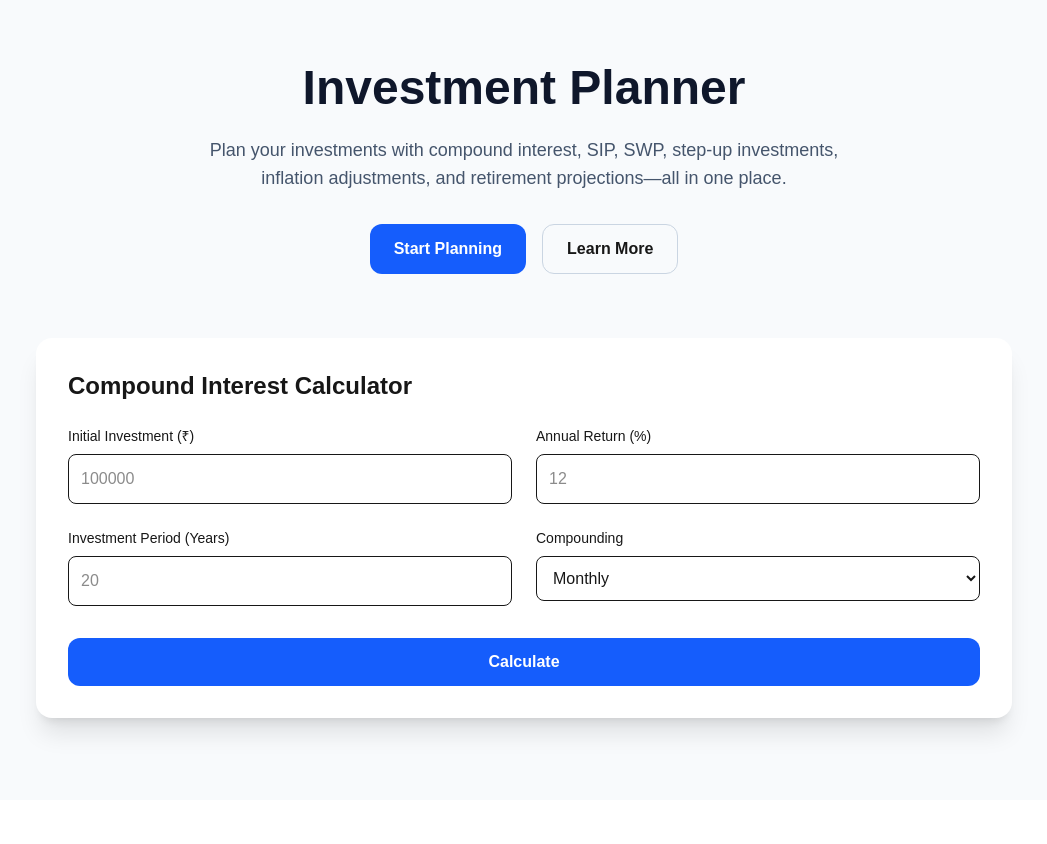
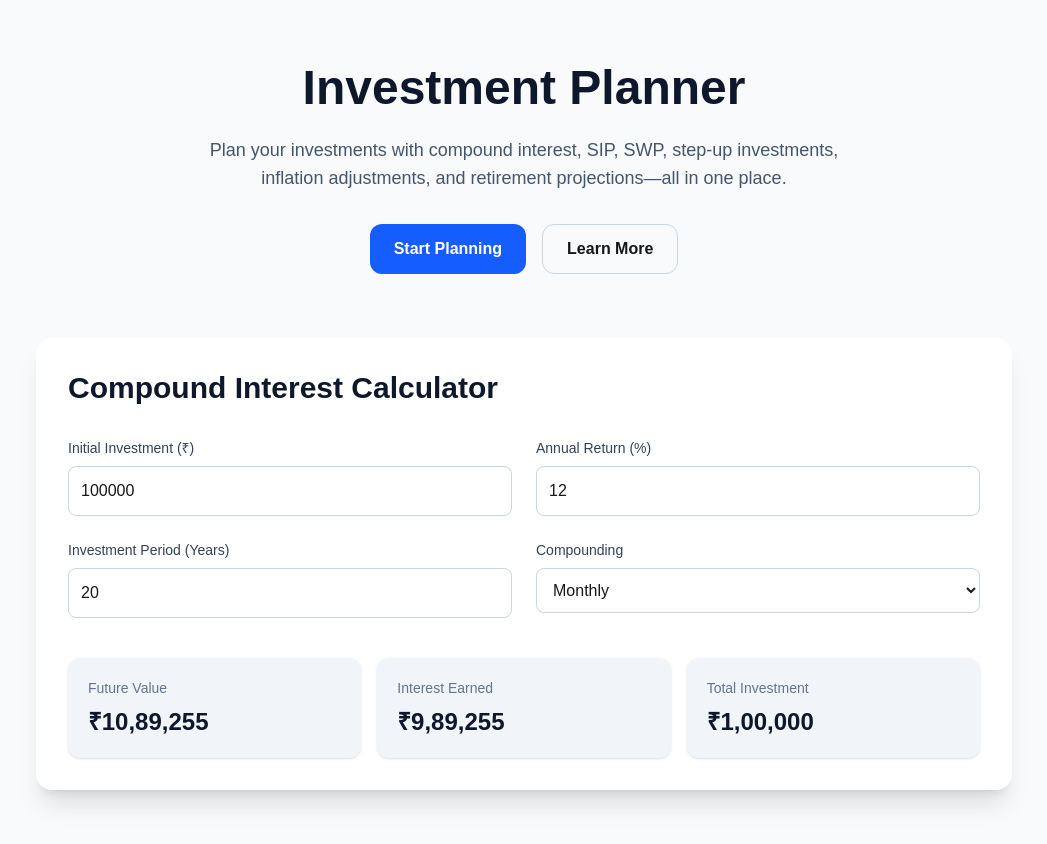
Before and after one commit to maxatulsingh/investment-planner, a Next.js app: page / in a window 1280 px wide. Shown: the top 844 px of the page, without its empty margins (116-1163 px from the left). Before the commit the page ends 800 px from the top, so only its background shows below. Built offline with nearby package versions, Linux system fonts and the light colour scheme.

Commit message:
v0.1 - working compound interest calculator

```diff
--- a/components/calculator/Calculator.tsx
+++ b/components/calculator/Calculator.tsx
@@ -1,68 +1,106 @@
-type CalculatorProps = {};
+"use client";
 
-export default function Calculator({}: CalculatorProps) {
+import { useMemo, useState } from "react";
+
+import { calculateCompoundInterest } from "@/lib/calculations/compoundInterest";
+import { formatCurrency } from "@/lib/utils/currency";
+import { InvestmentInput } from "@/types/investment";
+
+import InputField from "./InputField";
+import ResultCard from "./ResultCard";
+
+export default function Calculator() {
+  const [form, setForm] = useState<InvestmentInput>({
+    principal: 100000,
+    annualRate: 12,
+    years: 20,
+    frequency: "Monthly",
+  });
+
+  const result = useMemo(() => {
+    return calculateCompoundInterest(form);
+  }, [form]);
+
+  function updateField<K extends keyof InvestmentInput>(
+    field: K,
+    value: InvestmentInput[K]
+  ) {
+    setForm((prev) => ({
+      ...prev,
+      [field]: value,
+    }));
+  }
+
   return (
-    <div className="rounded-2xl bg-white shadow-xl p-8">
-      <h2 className="text-2xl font-bold mb-6">
+    <div className="rounded-2xl bg-white p-8 shadow-xl">
+
+      <h2 className="mb-8 text-3xl font-bold text-slate-900">
         Compound Interest Calculator
       </h2>
 
       <div className="grid gap-6 md:grid-cols-2">
 
-        <div>
-          <label className="block text-sm font-medium mb-2">
-            Initial Investment (₹)
-          </label>
+        <InputField
+          label="Initial Investment (₹)"
+          value={form.principal}
+          onChange={(value) => updateField("principal", value)}
+        />
 
-          <input
-            type="number"
-            placeholder="100000"
-            className="w-full rounded-lg border p-3"
-          />
-        </div>
+        <InputField
+          label="Annual Return (%)"
+          value={form.annualRate}
+          onChange={(value) => updateField("annualRate", value)}
+        />
+
+        <InputField
+          label="Investment Period (Years)"
+          value={form.years}
+          onChange={(value) => updateField("years", value)}
+        />
 
         <div>
-          <label className="block text-sm font-medium mb-2">
-            Annual Return (%)
-          </label>
-
-          <input
-            type="number"
-            placeholder="12"
-            className="w-full rounded-lg border p-3"
-          />
-        </div>
-
-        <div>
-          <label className="block text-sm font-medium mb-2">
-            Investment Period (Years)
-          </label>
-
-          <input
-            type="number"
-            placeholder="20"
-            className="w-full rounded-lg border p-3"
-          />
-        </div>
-
-        <div>
-          <label className="block text-sm font-medium mb-2">
+          <label className="mb-2 block text-sm font-medium text-slate-700">
             Compounding
           </label>
 
-          <select className="w-full rounded-lg border p-3">
-            <option>Monthly</option>
-            <option>Quarterly</option>
-            <option>Half-Yearly</option>
-            <option>Yearly</option>
+          <select
+            value={form.frequency}
+            onChange={(e) =>
+              updateField(
+                "frequency",
+                e.target.value as InvestmentInput["frequency"]
+              )
+            }
+            className="w-full rounded-lg border border-slate-300 p-3 transition focus:border-blue-500 focus:outline-none focus:ring-2 focus:ring-blue-200"
+          >
+            <option value="Monthly">Monthly</option>
+            <option value="Quarterly">Quarterly</option>
+            <option value="Half-Yearly">Half-Yearly</option>
+            <option value="Yearly">Yearly</option>
           </select>
         </div>
 
       </div>
 
-      <button className="mt-8 w-full rounded-xl bg-blue-600 py-3 text-white font-semibold hover:bg-blue-700">
-        Calculate
-      </button>
+      <div className="mt-10 grid gap-4 md:grid-cols-3">
+
+        <ResultCard
+          title="Future Value"
+          value={formatCurrency(result.futureValue)}
+        />
+
+        <ResultCard
+          title="Interest Earned"
+          value={formatCurrency(result.totalInterest)}
+        />
+
+        <ResultCard
+          title="Total Investment"
+          value={formatCurrency(result.totalInvestment)}
+        />
+
+      </div>
+
     </div>
   );
 }
--- /dev/null
+++ b/components/calculator/InputField.tsx
@@ -0,0 +1,29 @@
+type InputFieldProps = {
+  label: string;
+  value: number;
+  onChange: (value: number) => void;
+  placeholder?: string;
+};
+
+export default function InputField({
+  label,
+  value,
+  onChange,
+  placeholder,
+}: InputFieldProps) {
+  return (
+    <div>
+      <label className="mb-2 block text-sm font-medium text-slate-700">
+        {label}
+      </label>
+
+      <input
+        type="number"
+        value={value}
+        placeholder={placeholder}
+        onChange={(e) => onChange(Number(e.target.value))}
+        className="w-full rounded-lg border border-slate-300 p-3 transition focus:border-blue-500 focus:outline-none focus:ring-2 focus:ring-blue-200"
+      />
+    </div>
+  );
+}
--- /dev/null
+++ b/components/calculator/ResultCard.tsx
@@ -0,0 +1,21 @@
+type ResultCardProps = {
+  title: string;
+  value: string;
+};
+
+export default function ResultCard({
+  title,
+  value,
+}: ResultCardProps) {
+  return (
+    <div className="rounded-xl bg-slate-100 p-5 shadow-sm">
+      <p className="text-sm text-slate-500">
+        {title}
+      </p>
+
+      <h3 className="mt-2 text-2xl font-bold text-slate-900">
+        {value}
+      </h3>
+    </div>
+  );
+}
--- /dev/null
+++ b/lib/calculations/compoundInterest.ts
@@ -0,0 +1,28 @@
+import {
+  InvestmentInput,
+  InvestmentResult,
+} from "@/types/investment";
+
+const periodsPerYear = {
+  Monthly: 12,
+  Quarterly: 4,
+  "Half-Yearly": 2,
+  Yearly: 1,
+};
+
+export function calculateCompoundInterest(
+  input: InvestmentInput
+): InvestmentResult {
+  const n = periodsPerYear[input.frequency];
+  const r = input.annualRate / 100;
+
+  const futureValue =
+    input.principal *
+    Math.pow(1 + r / n, n * input.years);
+
+  return {
+    futureValue,
+    totalInvestment: input.principal,
+    totalInterest: futureValue - input.principal,
+  };
+}
--- /dev/null
+++ b/lib/utils/currency.ts
@@ -0,0 +1,7 @@
+export function formatCurrency(value: number) {
+  return value.toLocaleString("en-IN", {
+    style: "currency",
+    currency: "INR",
+    maximumFractionDigits: 0,
+  });
+}
--- /dev/null
+++ b/types/investment.ts
@@ -0,0 +1,18 @@
+export type CompoundFrequency =
+  | "Monthly"
+  | "Quarterly"
+  | "Half-Yearly"
+  | "Yearly";
+
+export interface InvestmentInput {
+  principal: number;
+  annualRate: number;
+  years: number;
+  frequency: CompoundFrequency;
+}
+
+export interface InvestmentResult {
+  futureValue: number;
+  totalInterest: number;
+  totalInvestment: number;
+}
```
Also changed, not shown: lib/calculations/fire.ts (added), lib/calculations/retirement.ts (added), lib/calculations/sip.ts (added), lib/calculations/swp.ts (added).
